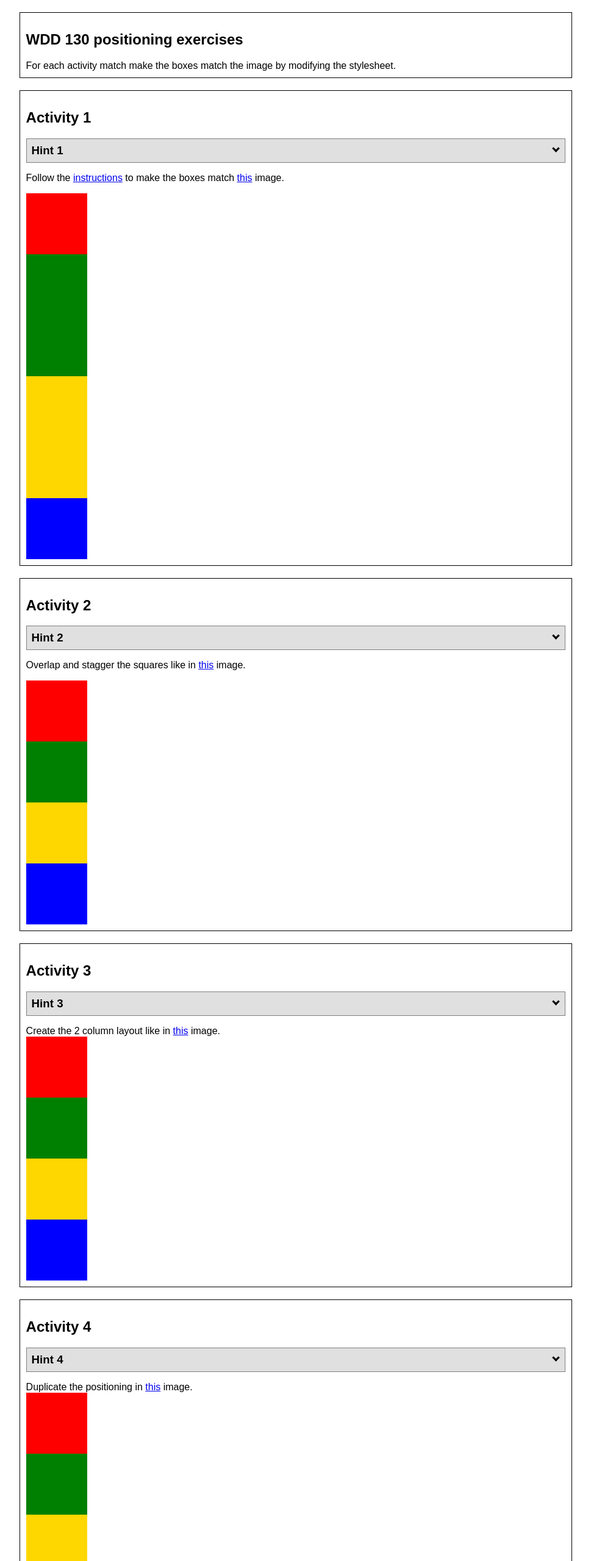
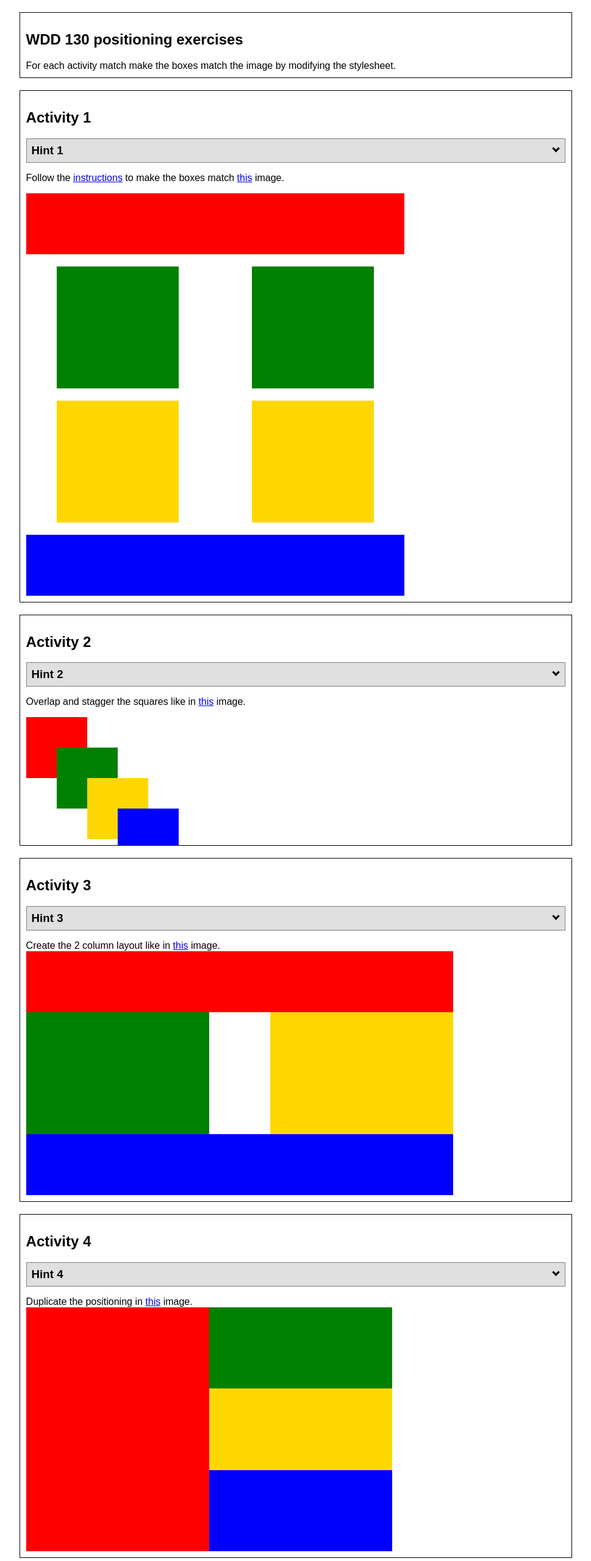
Before and after one commit to odgerel89/s, a plain HTML site: page Positioning/positioning.html in a window 1280 px wide. Shown: the top 2560 px of the page at 61% size, without its empty margins (155-1124 px from the left). Drawn offline with Linux system fonts and the light colour scheme.

Commit message:
made changes on positionstyles

```diff
--- a/Positioning/positionstyles.css
+++ b/Positioning/positionstyles.css
@@ -1,149 +1,239 @@
 .content1 {
-  /* This is the parent of the activity 1 boxes. */
+  display: grid;
+  grid-gap: 20px;
+  grid-template-columns: 300px 300px
+
+}
+.grid {
+  justify-content: center;
+  align-content: center;
+  justify-items: center;
+  align-items: center;
+  border: #c619d6;
 }
 .red1 {
-width: 100px;
+width: 100%;
 height: 100px;
 background-color: red;
+grid-column: 1 / 3;
+align-self: center;
+justify-self: center;
 }
 .green1 {
-width: 100px;
-height: 100px;
+width: 200px;
+height: 200px;
 background-color: green;
+align-self: center;
+justify-self: center;
 }
 .yellow1 {
-width: 100px;
-height: 100px;
+width: 200px;
+height: 200px;
 background-color: gold;
+align-self: center;
+justify-self: center;
 }
 .blue1 {
-width: 100px;
+width: 100%;
 height: 100px;
 background-color: blue;
+grid-column: 1 / 3;
+align-self: center;
+justify-self: center;
 }
 /* Activity 2 styles */
 .content2 {
-  /* This is the parent of the activity 2 boxes. */
+  display: grid;
+  grid-template-columns: 50px 50px 50px 50px;
+  grid-template-rows: 50px 50px 50px 50px;
 }
+.grid {
+  justify-content: start;
+  justify-items: center;
+  align-content: center;
+  align-items: center;
+  }
 .red2 {
+grid-column: 1 / 4;
+grid-row: 1 / 4;
 width: 100px;
 height: 100px;
 background-color: red;
 }
 .green2 {
+grid-column: 2 / 5;
+grid-row: 2 / 5;
 width: 100px;
 height: 100px;
 background-color: green;
 }
 .yellow2 {
+grid-column: 3 / 5;
+grid-row: 3 / 5;
 width: 100px;
 height: 100px;
 background-color: gold;
 }
 .blue2 {
+grid-column: 4 / 5;
+grid-row: 4 / 5;
 width: 100px;
 height: 100px;
 background-color: blue;
 }
 /* Activity 3 styles */
 .content3 {
-  /* This is the parent of the activity 3 boxes. */
+  display: grid;
+  grid-template-columns: 350px 350px
+}
+.grid {
+  justify-content: center;
+  align-content: center;
+  justify-items: center;
+  align-items: center;
 }
 .red3 {
-width: 100px;
+width: 100%;
 height: 100px;
 background-color: red;
+grid-column: 1 / 3;
+align-self: center;
+justify-self: center;
 }
 .green3 {
-width: 100px;
-height: 100px;
+width: 300px;
+height: 200px;
 background-color: green;
+align-self: center;
+justify-self: start;
 }
 .yellow3 {
-width: 100px;
-height: 100px;
+width: 300px;
+height: 200px;
 background-color: gold;
+align-self: center;
+justify-self: end;
 }
 .blue3 {
-width: 100px;
+width: 100%;
 height: 100px;
 background-color: blue;
+grid-column: 1 / 3;
+align-self: center;
+justify-self: center;
 }
 /* Activity 4 styles */
 .content4 {
   /* This is the parent of the activity 4 boxes. */
   height: 400px;
+  display: grid;
+  grid-template-columns: 300px 300px
 }
 .red4 {
-width: 100px;
-height: 100px;
+grid-column: 1 / 2;
+grid-row: 1 / 3;
+width: 300px;
+height: 400px;
 background-color: red;
+align-self: center;
+justify-self: center;
 }
 .green4 {
-width: 100px;
-height: 100px;
+grid-column: 2 / 2;
+grid-row: 1 / 3;
+width: 300px;
+height: 133px;
 background-color: green;
+align-self: start;
+justify-self: center;
 }
 .yellow4 {
-width: 100px;
-height: 100px;
+grid-column: 2 / 2;
+grid-row: 1 / 3;
+width: 300px;
+height: 134px;
 background-color: gold;
+align-self: center;
+justify-self: center;
 }
 .blue4 {
-width: 100px;
-height: 100px;
+grid-column: 2 / 2;
+grid-row: 1 / 3;
+width: 300px;
+height: 133px;
 background-color: blue;
+align-self: end;
+justify-self: center;
 }
 /* Activity 5 styles */
 .content5 {
   /* This is the parent of the activity 5 boxes. */
    height: 400px;
+   width: 550px;
+   font-size: 12px;
 }
 .red5 {
-width: 100px;
+width: 100%;
 height: 100px;
 background-color: red;
 }
 .green5 {
-width: 100px;
-height: 100px;
+width: 150px;
+height: 150px;
 background-color: green;
-
+padding: 0 10px 0 0;
+float:left
 }
 .yellow5 {
-width: 100px;
-height: 100px;
+
+width: 100%;
+height: 210px;
 background-color: gold;
-
+border: 20px;
+overflow: both
 }
 .blue5 {
-width: 100px;
+width: 100%;
 height: 100px;
 background-color: blue;
 }
 /* Activity 6 styles */
 .content6 {
   /* This is the parent of the activity 6 boxes. */
+position: relative;
 }
 .red6 {
-width: 100px;
+width: 200px;
 height: 100px;
 background-color: red;
+
 }
 .green6 {
+position: relative;
+top: 100px;
 width: 100px;
 height: 100px;
 background-color: green;
+z-index: 1;
+
 }
 .yellow6 {
+position: relative;
+left: 200px;
+bottom: 100px;
 width: 100px;
-height: 100px;
+height: 200px;
 background-color: gold;
+z-index: 1;
 }
 .blue6 {
-width: 100px;
-height: 100px;
+position: relative;
+bottom: 350px;
+left: 50px;
+width: 200px;
+height: 200px;
 background-color: blue;
+
 }
 
 
```
